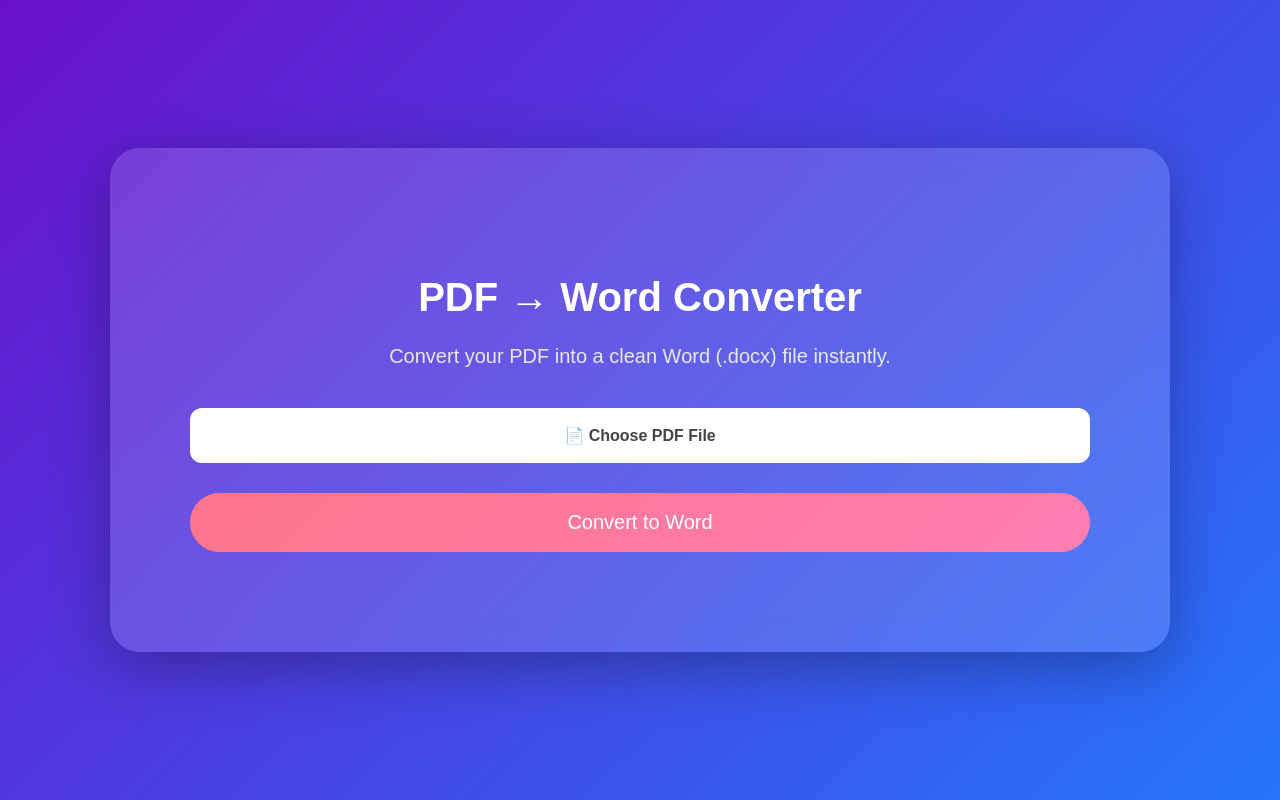
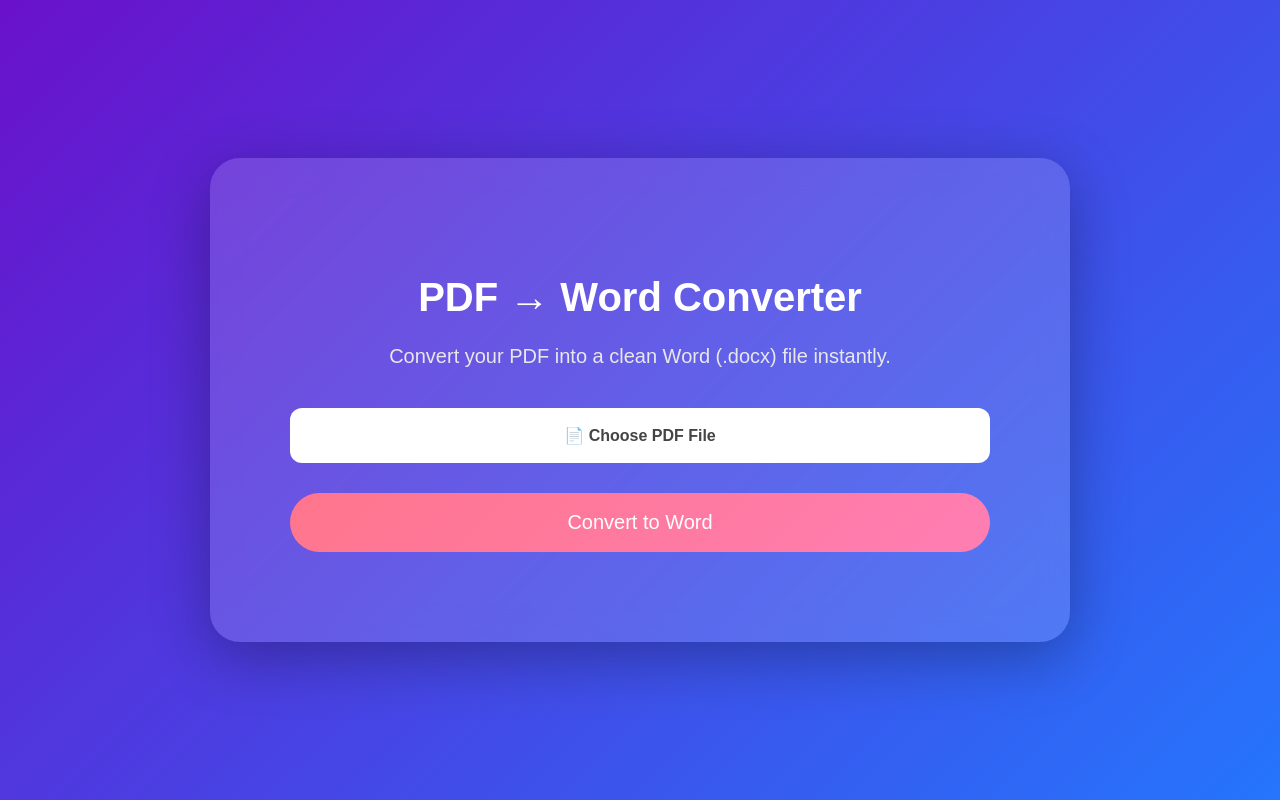
Before and after one commit to ankita05-web/pdf2word, a Flask app: page / in a window 1280 px wide. Run offline with Flask 3, Linux system fonts and the light colour scheme.

Commit message:
Update style.css

```diff
--- a/static/style.css
+++ b/static/style.css
@@ -12,12 +12,12 @@ body {
 /* 🟦 Glass Effect Form Box - EXTRA LARGE */
 .container {
     background: rgba(255, 255, 255, 0.15);
-    padding: 100px 80px;       /* very spacious padding */
+    padding: 90px 80px;       /* very spacious padding */
     border-radius: 30px;
     box-shadow: 0 15px 60px rgba(0, 0, 0, 0.3);
     backdrop-filter: blur(15px);
     text-align: center;
-    width: 900px;              /* much wider */
+    width: 700px;              /* much wider */
     max-width: 95vw;           /* responsive on smaller screens */
 }
 
```
